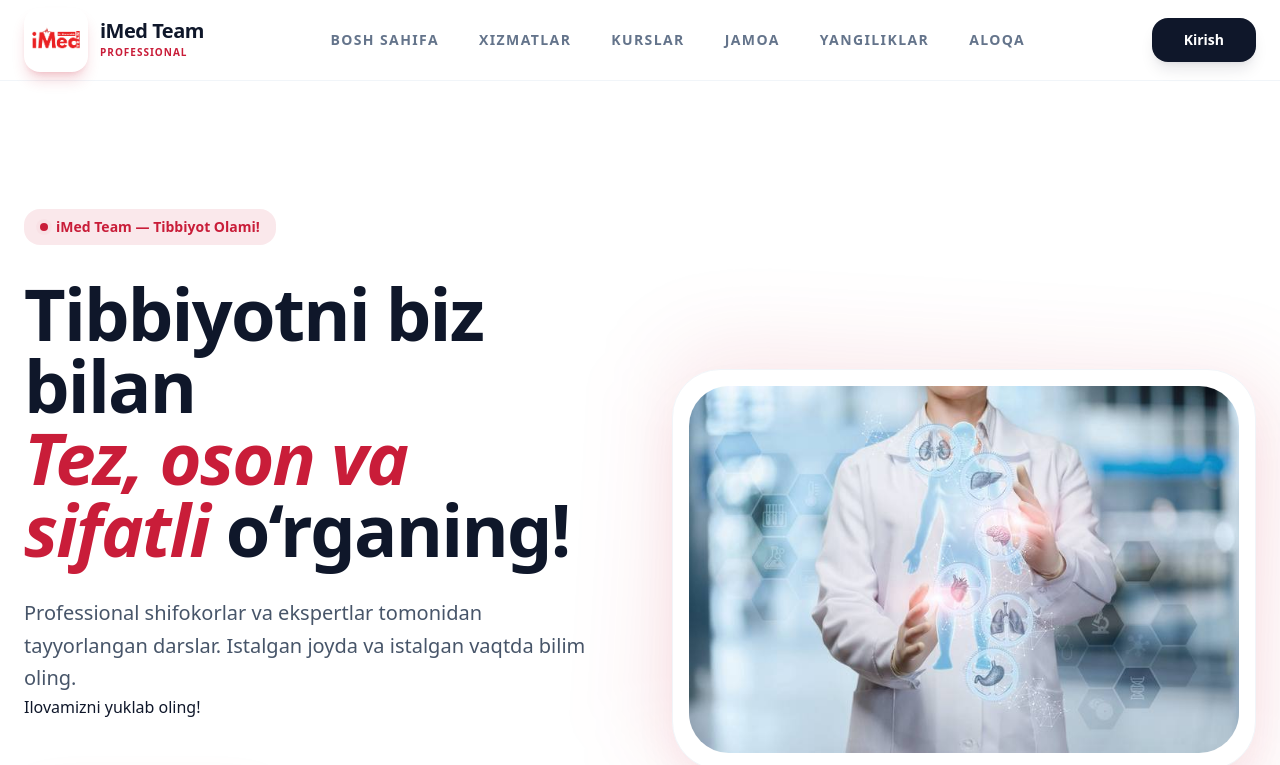
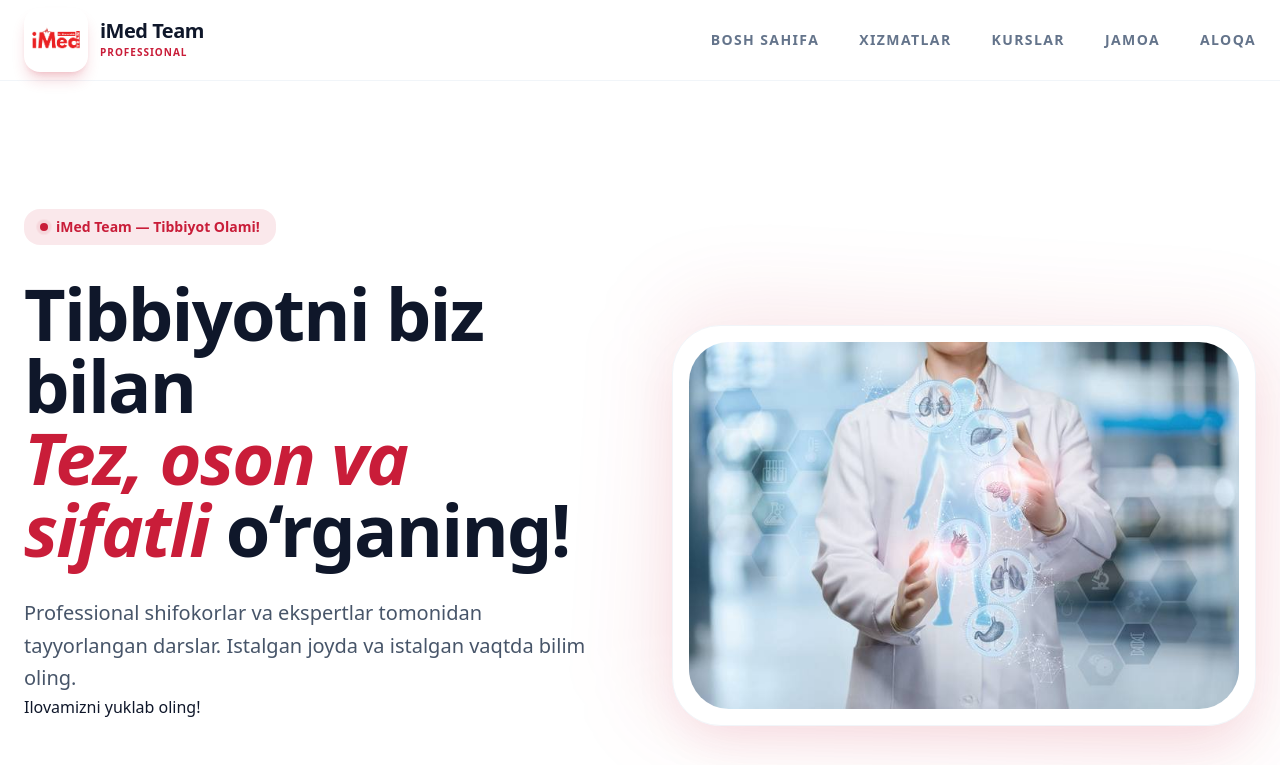
Before and after one commit to john2adam1/imedteam.uz, a Next.js app: page / in a window 1280 px wide. Shown: the top 765 px of the page. Built offline with nearby package versions, Linux system fonts and the light colour scheme; no server answers.

Commit message:
auth disabled for a time

```diff
--- a/components/landing/Header.tsx
+++ b/components/landing/Header.tsx
@@ -31,10 +31,10 @@ export default function Header() {
                         </Link>
 
                         <nav className="hidden lg:flex items-center gap-10">
-                            {['Bosh sahifa', 'Xizmatlar', 'Kurslar', 'Jamoa', 'Yangiliklar', 'Aloqa'].map((item, i) => (
+                            {['Bosh sahifa', 'Xizmatlar', 'Kurslar', 'Jamoa', 'Aloqa'].map((item, i) => (
                                 <a
                                     key={i}
-                                    href={`#${['home', 'services', 'courses', 'team', 'blog', 'contact'][i]}`}
+                                    href={`#${['home', 'services', 'courses', 'team', 'contact'][i]}`}
                                     className="text-sm font-black text-slate-500 hover:text-primary transition-colors uppercase tracking-widest relative group"
                                 >
                                     {item}
@@ -42,7 +42,7 @@ export default function Header() {
                                 </a>
                             ))}
                         </nav>
-
+                        {/*
                         <div className="flex items-center gap-4">
                             <Link
                                 href={authPath}
@@ -50,7 +50,7 @@ export default function Header() {
                             >
                                 {isAuthenticated ? 'Kabinet' : 'Kirish'}
                             </Link>
-                        </div>
+                        </div> */}
                     </div>
                 </div>
             </header>
--- a/components/landing/Hero.tsx
+++ b/components/landing/Hero.tsx
@@ -35,13 +35,14 @@ export default function Hero() {
                     <h3>Ilovamizni yuklab oling!</h3>
 
                     <div className="mt-12 flex flex-col sm:flex-row flex-wrap gap-5 items-center">
+                        {/*
                         <Link
                             href={authPath}
                             className="w-full sm:w-auto inline-flex items-center justify-center px-10 py-5 rounded-2xl bg-primary text-white text-lg font-black hover:bg-primary/90 hover:shadow-xl hover:shadow-primary/40 transition-all shadow-2xl shadow-primary/20 active:scale-95 whitespace-nowrap"
                         >
                             {isAuthenticated ? 'Kabinetga o‘tish' : 'Platformaga kirish'}
                         </Link>
-
+                        */}
                         <div className="flex flex-col sm:flex-row gap-4 w-full sm:w-auto">
                             <a
                                 href="https://apps.apple.com/uz/app/imed-team/id6745555493"
--- a/lib/api-client.ts
+++ b/lib/api-client.ts
@@ -59,9 +59,11 @@ export async function apiClient<T>(
 
         if (response.status === 401 || response.status === 403) {
             removeAuthToken();
+            /*
             if (typeof window !== 'undefined') {
                 window.location.href = '/auth/login';
             }
+            */
             throw new Error('Sessiya muddati tugadi yoki boshqa qurilmada kirilgan');
         }
 
--- a/middleware.ts
+++ b/middleware.ts
@@ -19,10 +19,12 @@ export function middleware(request: NextRequest) {
     }
 
     // All other routes (student area) require authentication
+    /*
     if (!token) {
         const url = new URL('/auth/login', request.url);
         return NextResponse.redirect(url);
     }
+    */
 
     return NextResponse.next();
 }
```
